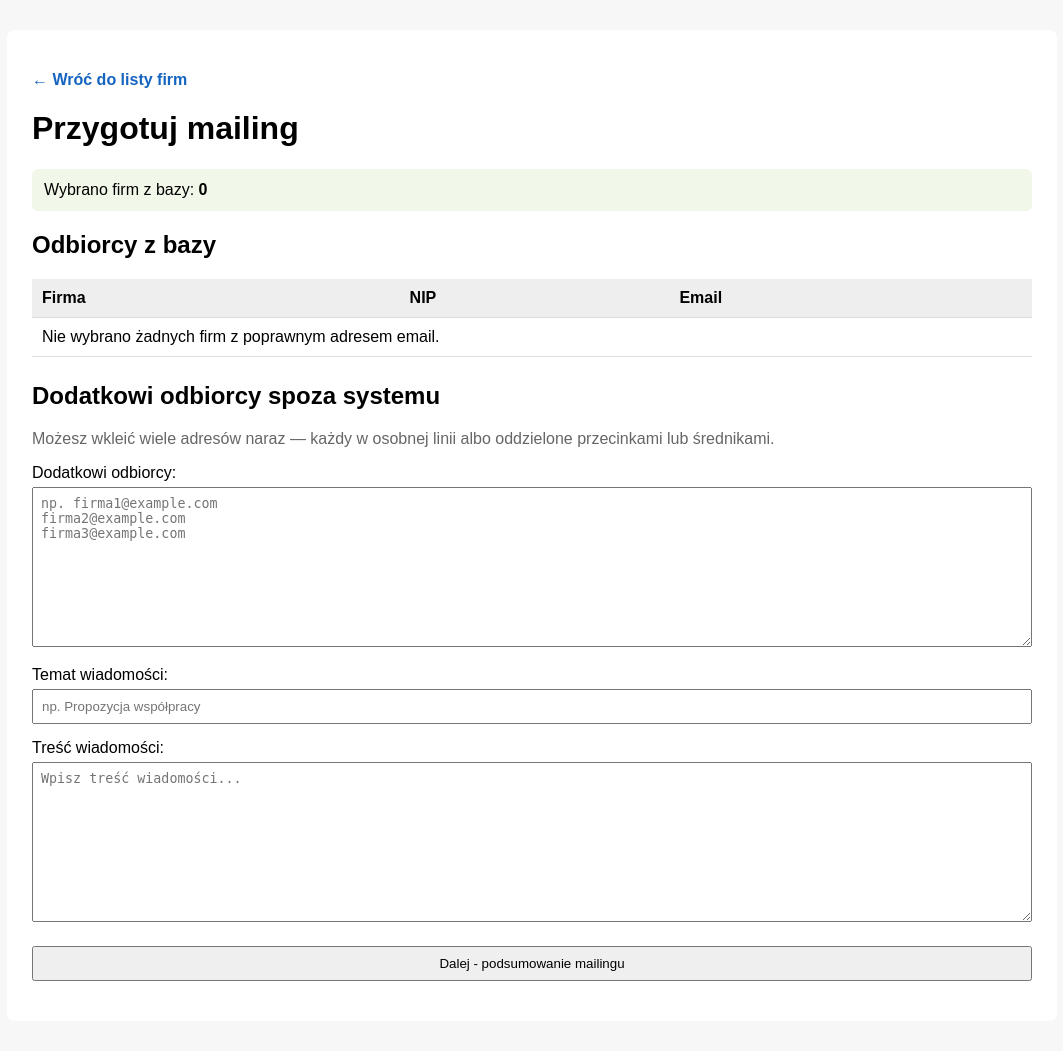
After one commit to Stazus/projekt_django, a Django app: page /mailing/przygotuj/ in a window 1280 px wide. The commit adds this page. Shown: the whole page, without its empty margins (108-1171 px from the left). Run offline with Django 5.2, Linux system fonts and the light colour scheme.

Commit message:
Dodanie modułu mailingu i usunięcie plików pyc z repozytorium

```diff
--- /dev/null
+++ b/firmy_django/templates/firmy_django/przygotuj_mailing.html
@@ -0,0 +1,159 @@
+<!DOCTYPE html>
+<html lang="pl">
+<head>
+    <meta charset="UTF-8">
+    <title>Przygotuj mailing</title>
+
+    <style>
+        body {
+            font-family: Arial, sans-serif;
+            margin: 30px;
+            background: #f7f7f7;
+        }
+
+        .container {
+            max-width: 1000px;
+            margin: auto;
+            background: white;
+            padding: 25px;
+            border-radius: 8px;
+        }
+
+        a {
+            color: #1565c0;
+            text-decoration: none;
+            font-weight: bold;
+        }
+
+        input,
+        textarea,
+        button {
+            padding: 8px;
+            width: 100%;
+            box-sizing: border-box;
+            margin-top: 5px;
+            margin-bottom: 15px;
+        }
+
+        textarea {
+            min-height: 160px;
+        }
+
+        table {
+            border-collapse: collapse;
+            width: 100%;
+            margin-top: 15px;
+            margin-bottom: 25px;
+        }
+
+        th,
+        td {
+            border-bottom: 1px solid #ddd;
+            padding: 10px;
+            text-align: left;
+        }
+
+        th {
+            background: #eee;
+        }
+
+        .muted {
+            color: #666;
+        }
+
+        .summary {
+            background: #f1f8e9;
+            padding: 12px;
+            border-radius: 6px;
+            margin-top: 15px;
+            margin-bottom: 20px;
+        }
+    </style>
+</head>
+<body>
+
+<div class="container">
+
+    <p>
+        <a href="{% url 'home' %}">← Wróć do listy firm</a>
+    </p>
+
+    <h1>Przygotuj mailing</h1>
+
+    <div class="summary">
+        Wybrano firm z bazy: <strong>{{ liczba_firm }}</strong>
+    </div>
+
+    <h2>Odbiorcy z bazy</h2>
+
+    <table>
+        <thead>
+            <tr>
+                <th>Firma</th>
+                <th>NIP</th>
+                <th>Email</th>
+            </tr>
+        </thead>
+        <tbody>
+            {% for firma in firmy %}
+                <tr>
+                    <td>{{ firma.nazwa }}</td>
+                    <td>{{ firma.nip|default:"-" }}</td>
+                    <td>{{ firma.email }}</td>
+                </tr>
+            {% empty %}
+                <tr>
+                    <td colspan="3">
+                        Nie wybrano żadnych firm z poprawnym adresem email.
+                    </td>
+                </tr>
+            {% endfor %}
+        </tbody>
+    </table>
+
+    <h2>Dodatkowi odbiorcy spoza systemu</h2>
+
+    <p class="muted">
+        Możesz wkleić wiele adresów naraz — każdy w osobnej linii albo oddzielone przecinkami lub średnikami.
+    </p>
+
+    <form method="post">
+        {% csrf_token %}
+
+        <label for="dodatkowi_odbiorcy">
+            Dodatkowi odbiorcy:
+        </label>
+        <textarea
+            id="dodatkowi_odbiorcy"
+            name="dodatkowi_odbiorcy"
+            placeholder="np. firma1@example.com&#10;firma2@example.com&#10;firma3@example.com"
+        ></textarea>
+
+        <label for="temat">
+            Temat wiadomości:
+        </label>
+        <input
+            type="text"
+            id="temat"
+            name="temat"
+            placeholder="np. Propozycja współpracy"
+        >
+
+        <label for="tresc">
+            Treść wiadomości:
+        </label>
+        <textarea
+            id="tresc"
+            name="tresc"
+            placeholder="Wpisz treść wiadomości..."
+        ></textarea>
+
+        <button type="submit">
+            Dalej - podsumowanie mailingu
+        </button>
+    </form>
+
+</div>
+
+</body>
+</html>
--- a/firmy_django/urls.py
+++ b/firmy_django/urls.py
@@ -4,4 +4,5 @@ from . import views
 urlpatterns = [
     path("", views.index, name="home"),
     path("firmy/<int:firma_id>/", views.szczegoly_firmy, name="szczegoly_firmy"),
+    path("mailing/przygotuj/", views.przygotuj_mailing, name="przygotuj_mailing"),
 ]
--- a/firmy_django/views.py
+++ b/firmy_django/views.py
@@ -61,3 +61,15 @@ def szczegoly_firmy(request, firma_id):
     return render(request, "firmy_django/szczegoly_firmy.html", {
         "firma": firma,
     })
+def przygotuj_mailing(request):
+    wybrane_firmy_ids = request.POST.getlist("firmy")
+
+    firmy = Firma.objects.filter(
+        id__in=wybrane_firmy_ids,
+        email__isnull=False
+    ).exclude(email="")
+
+    return render(request, "firmy_django/przygotuj_mailing.html", {
+        "firmy": firmy,
+        "liczba_firm": firmy.count(),
+    })
```
Also changed, not shown: firmy_django/templates/firmy_django/index.html (+65 -13 lines).
